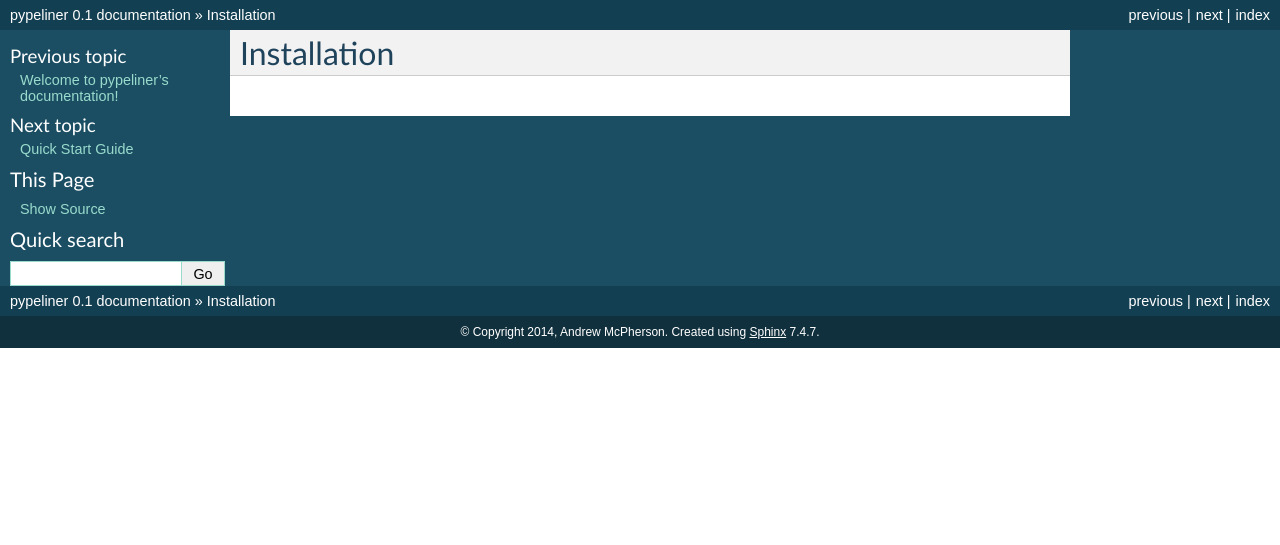
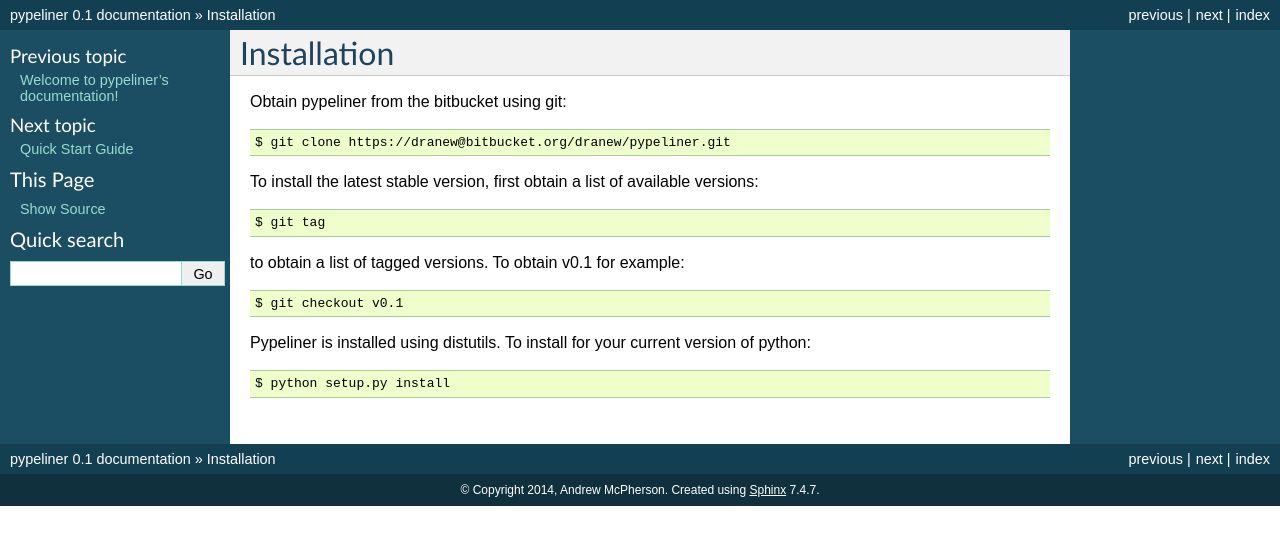
Before and after one commit to shahcompbio/pypeliner, a Sphinx documentation site: the page built from docs/installation.rst, in a window 1280 px wide. Shown: the top 545 px of the page. Built offline with Sphinx 7.4.7, drawn with Linux system fonts in a browser that asks for light colours.

Commit message:
more work on documentation

```diff
--- a/docs/installation.rst
+++ b/docs/installation.rst
@@ -2,3 +2,19 @@
 
 Installation
 ============
+
+Obtain pypeliner from the bitbucket using git::
+
+	$ git clone https://dranew@bitbucket.org/dranew/pypeliner.git
+
+To install the latest stable version, first obtain a list of available versions::
+
+	$ git tag
+
+to obtain a list of tagged versions.  To obtain v0.1 for example::
+
+	$ git checkout v0.1
+
+Pypeliner is installed using distutils.  To install for your current version of python::
+
+    $ python setup.py install
```
